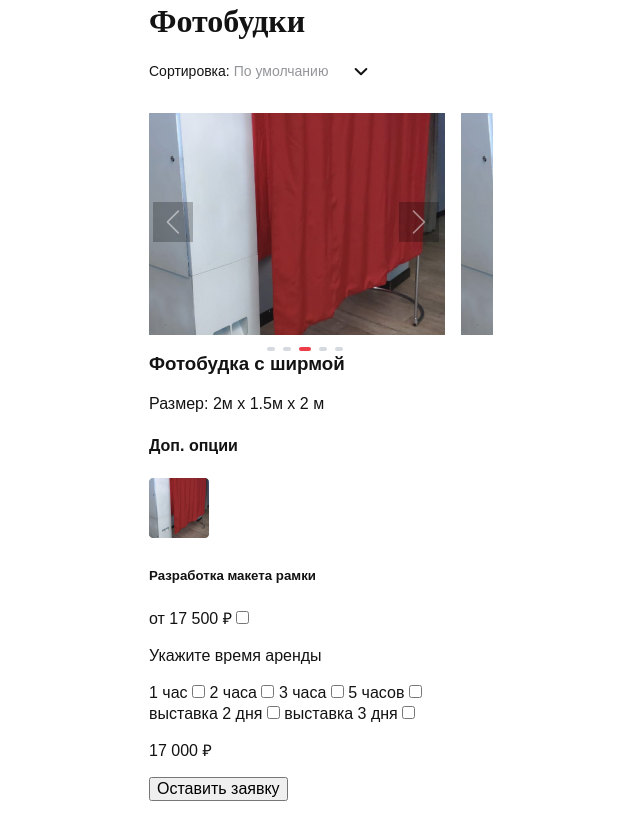
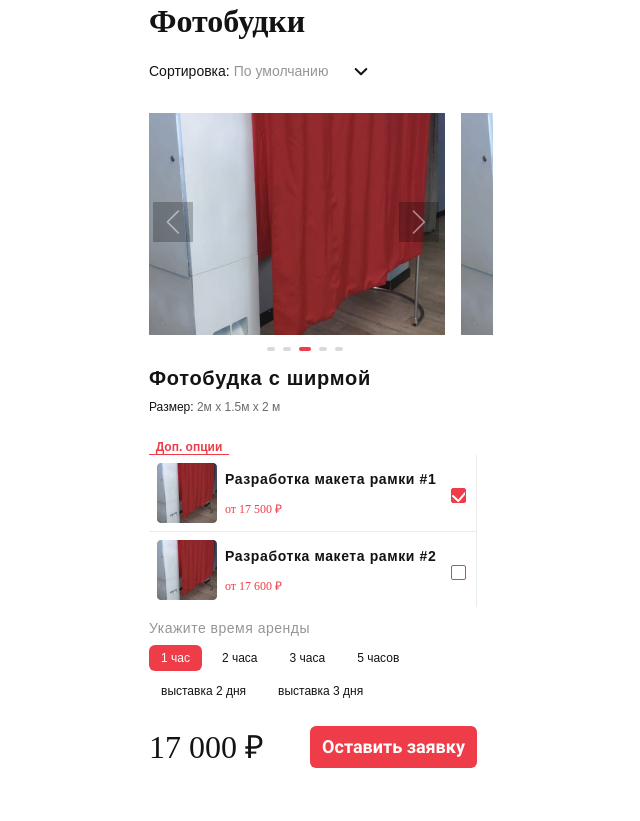
Before and after one commit to Renzi0n/test-for-job, a website: page source/index.html in a window 1280 px wide. Shown: the part 818-1639 px from the top of the page, without its empty margins (327-967 px from the left). After the commit the page ends 1606 px from the top, so only its background shows below. Drawn offline with nearby package versions, Linux system fonts and the light colour scheme; files that its build step writes are made by us from their sources; files whose address does not match are found by name.

Commit message:
Доделан полностью блок item

```diff
--- a/source/index.html
+++ b/source/index.html
@@ -118,59 +118,86 @@
           </div>
 
           <div class="item__options">
-            <h4>Доп. опции</h4>
+            <h4 class="item__options-title">Доп. опции</h4>
 
             <div class="item__options-wrapper">
 
-              <label class="option">
+              <div class="option">
                 <img src="img/photo option.jpg" alt="Фотобудка с ширмой миниатюра" width="60" height="60">
-                <h5 class="option__title">Разработка макета рамки</h5>
-                <span class="option__price">от 17 500 ₽</span>
-                <input type="checkbox" id="option#1" name="option#1" value="option#1">
+                <div class="option__text">
+                  <h5 class="option__title">Разработка макета рамки #1</h5>
+                  <p class="option__price">от 17 500 ₽</p>
+                </div>
+                <input class="option__checkbox visually-hidden" type="checkbox" id="option#1" name="option" value="option#1" checked>
+                <label class="option__label" for="option#1">
                 </label>
+              </div>
 
+              <div class="option">
+                <img src="img/photo option.jpg" alt="Фотобудка с ширмой миниатюра" width="60" height="60">
+                <div class="option__text">
+                  <h5 class="option__title">Разработка макета рамки #2</h5>
+                  <p class="option__price">от 17 600 ₽</p>
+                </div>
+                <input class="option__checkbox visually-hidden" type="checkbox" id="option#2" name="option" value="option#2">
+                <label class="option__label" for="option#2">
+                </label>
+              </div>
+
+              <div class="option">
+                <img src="img/photo option.jpg" alt="Фотобудка с ширмой миниатюра" width="60" height="60">
+                <div class="option__text">
+                  <h5 class="option__title">Разработка макета рамки #3</h5>
+                  <p class="option__price">от 17 700 ₽</p>
+                </div>
+                <input class="option__checkbox visually-hidden" type="checkbox" id="option#3" name="option" value="option#3">
+                <label class="option__label" for="option#3">
+                </label>
+              </div>
+
+            </div>
           </div>
 
           <div class="item__time">
-              <p>Укажите время аренды</p>
+            <p class="item__time-title">Укажите время аренды</p>
 
             <div class="item__time-wrapper">
 
-                <label class="item__checkbox">
-                  <span>1 час</span>
-                  <input type="checkbox" id="1-hour" name="1-hour" value="1-hour">
+              <input class="visually-hidden" type="radio" id="1-hour" name="time" value="1-hour" checked>
+              <label class="item__radio" for="1-hour">
+                1 час
               </label>
 
-                <label class="item__checkbox">
-                  <span>2 часa</span>
-                  <input type="checkbox" id="2-hour" name="2-hour" value="2-hour">
+              <input class="visually-hidden" type="radio" id="2-hour" name="time" value="2-hour">
+              <label class="item__radio" for="2-hour">
+                2 часa
               </label>
 
-                <label class="item__checkbox">
-                  <span>3 часa</span>
-                  <input type="checkbox" id="3-hour" name="3-hour" value="3-hour">
+              <input class="visually-hidden" type="radio" id="3-hour" name="time" value="3-hour">
+              <label class="item__radio" for="3-hour">
+                3 часa
               </label>
 
-                <label class="item__checkbox">
-                  <span>5 часов</span>
-                  <input type="checkbox" id="5-hour" name="5-hour" value="5-hour">
+              <input class="visually-hidden" type="radio" id="5-hour" name="time" value="5-hour">
+              <label class="item__radio" for="5-hour">
+                5 часов
               </label>
 
-                <label class="item__checkbox">
-                  <span>выставка 2 дня</span>
-                  <input type="checkbox" id="2-days" name="2-days" value="2-days">
+              <input class="visually-hidden" type="radio" id="2-days" name="time" value="2-days">
+              <label class="item__radio" for="2-days">
+                выставка 2 дня
               </label>
 
-                <label class="item__checkbox">
-                  <span>выставка 3 дня</span>
-                  <input type="checkbox" id="3-days" name="3-days" value="3-days">
+              <input class="visually-hidden" type="radio" id="3-days" name="time" value="3-days">
+              <label class="item__radio" for="3-days">
+                выставка 3 дня
               </label>
 
             </div>
           </div>
 
+          <div class="item__wrapper">
             <p class="item__price">17 000 ₽</p>
-
             <button class="item__btn" type="button">Оставить заявку</button>
           </div>
 
--- a/source/sass/blocks/item.scss
+++ b/source/sass/blocks/item.scss
@@ -1,3 +1,119 @@
 .item {
     margin: 20px 0;
 }
+
+.item__info {
+    margin-top: 32px;
+}
+
+.item__name {
+    font-size: 20px;
+    line-height: 23px;
+    font-weight: 600;
+    margin: 0;
+    letter-spacing: 0.7px;
+}
+
+.item__size {
+    margin-top: 10px;
+    margin-bottom: 0;
+    font-weight: 500;
+    font-size: 12px;
+    line-height: 14px;
+}
+
+.item__size span {
+    color: $color-sub;
+}
+
+.item__options {
+    margin-top: 26px;
+}
+
+.item__options-title {
+    margin: 0;
+    font-weight: 600;
+    font-size: 12px;
+    line-height: 14px;
+    color: $color-secondary;
+    text-align: center;
+    width: 80px;
+
+    &::after {
+        content: "";
+        width: 100%;
+        height: 1px;
+        display: block;
+        background-color: $color-secondary;
+    }
+}
+
+.item__options-wrapper {
+    height: 152px;
+    overflow-y: scroll;
+    margin-right: $main-gap;
+    border-right: 1px solid #EBEBEB;
+}
+
+.item__options-wrapper::-webkit-scrollbar {
+    width: 3px;
+}
+
+.item__options-wrapper::-webkit-scrollbar-thumb {
+    -webkit-border-radius: 2px;
+    border-radius: 2px;
+    background: $color-secondary;
+}
+
+.item__time {
+    line-height: 18px;
+    margin-top: 12px;
+}
+
+.item__time-title {
+    margin: 0;
+    font-size: 14px;
+    letter-spacing: 0.5px;
+    color: #939598;
+}
+
+.item__time-wrapper {
+    margin-top: 8px;
+    display: flex;
+    flex-wrap: wrap;
+}
+
+.item__radio {
+    margin-right: 8px;
+    margin-bottom: 7px;
+    height: 26px;
+    border-radius: 6px;
+    font-size: 12px;
+    display: flex;
+    align-items: center;
+    padding: 0 12px;
+}
+
+.item__time input:checked + .item__radio {
+    background-color: $color-secondary;
+    color: #FFFFFF;
+}
+
+.item__wrapper {
+    margin-top: 15px;
+    display: flex;
+    margin-right: $main-gap;
+}
+
+.item__price {
+    margin: 0;
+    font-family: "Roboto Slab";
+    font-weight: 500;
+    font-size: 32px;
+    line-height: 42px;
+}
+
+.item__btn {
+    @include button-primary;
+    margin-left: auto;
+}
--- /dev/null
+++ b/source/sass/blocks/option.scss
@@ -0,0 +1,51 @@
+.option {
+    padding: 8px;
+    display: flex;
+    line-height: 18px;
+    border-bottom: 1px solid #EBEBEB;
+}
+
+.option__text {
+    margin-left: 8px;
+}
+
+.option__title {
+    margin-top: 7px;
+    margin-bottom: 0;
+    font-weight: 600;
+    font-size: 14px;
+    letter-spacing: 0.6px;
+}
+
+.option__price {
+    margin-top: 12px;
+    margin-bottom: 0;
+    font-weight: 500;
+    font-size: 12px;
+    color: $color-secondary;
+    font-family: "Roboto Slab";
+}
+
+.option__label {
+    margin-left: auto;
+}
+
+.option__label {
+    position: relative;
+
+    &::before {
+        content: "";
+        width: 13px;
+        height: 13px;
+        position: absolute;
+        right: 2px;
+        top: 25px;
+        border-radius: 2px;
+        border: 1px solid $color-secondary;
+    }
+}
+
+.option__checkbox:checked + .option__label::before {
+    background-color: $color-secondary;
+    background-image: url("../img/check.svg");
+}
--- a/source/sass/global/fonts.scss
+++ b/source/sass/global/fonts.scss
@@ -3,6 +3,14 @@
     font-display: swap;
     src: url("../fonts/RobotoSlab-Font.woff2"),
         url("../fonts/RobotoSlab-Font.woff");
+    font-weight: 700;
+}
+
+@font-face {
+    font-family: "Roboto";
+    font-display: swap;
+    src: url("../fonts/Roboto-Bold.woff2"),
+        url("../fonts/Roboto-Bold.woff");
     font-weight: 700;
 }
 
--- a/source/sass/global/mixins.scss
+++ b/source/sass/global/mixins.scss
@@ -4,3 +4,15 @@
     font-size: 32px;
     line-height: 36px;
 }
+
+@mixin button-primary {
+    font-family: "Roboto";
+    font-weight: bold;
+    font-size: 18px;
+    line-height: 21px;
+    background-color: $color-secondary;
+    color: #FFFFFF;
+    border: none;
+    border-radius: 6px;
+    padding: 10px 12px;
+}
--- a/source/sass/style.scss
+++ b/source/sass/style.scss
@@ -10,3 +10,4 @@
 @import "blocks/products.scss";
 @import "blocks/item.scss";
 @import "blocks/gallery.scss";
+@import "blocks/option.scss";
```
Also changed, not shown: source/fonts/Roboto-Bold.woff (added), source/fonts/Roboto-Bold.woff2 (added), source/img/check.svg (added). Lines whose indentation alone changed are shown as unchanged.
